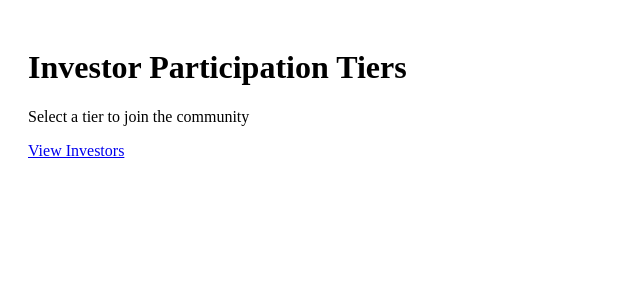
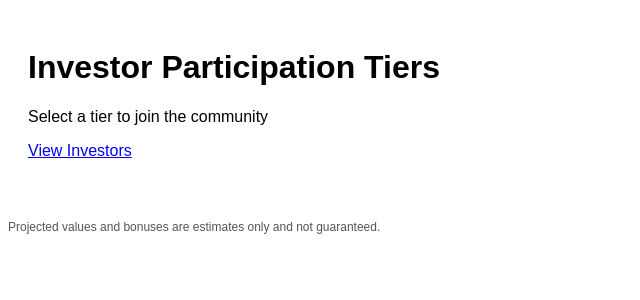
Before and after one commit to gregbrook66-pixel/Investcrystal-Lake, a Next.js app: page / in a window 1280 px wide. Shown: the top 300 px of the page, without its empty margins (0-640 px from the left). Built offline with nearby package versions, Linux system fonts and the light colour scheme.

Commit message:
Create layout.js

```diff
--- /dev/null
+++ b/app/layout.js
@@ -0,0 +1,12 @@
+export default function RootLayout({ children }) {
+  return (
+    <html>
+      <body style={{ fontFamily: 'sans-serif' }}>
+        {children}
+        <footer style={{ fontSize: 12, marginTop: 40, color: '#555' }}>
+          Projected values and bonuses are estimates only and not guaranteed.
+        </footer>
+      </body>
+    </html>
+  )
+}
```
